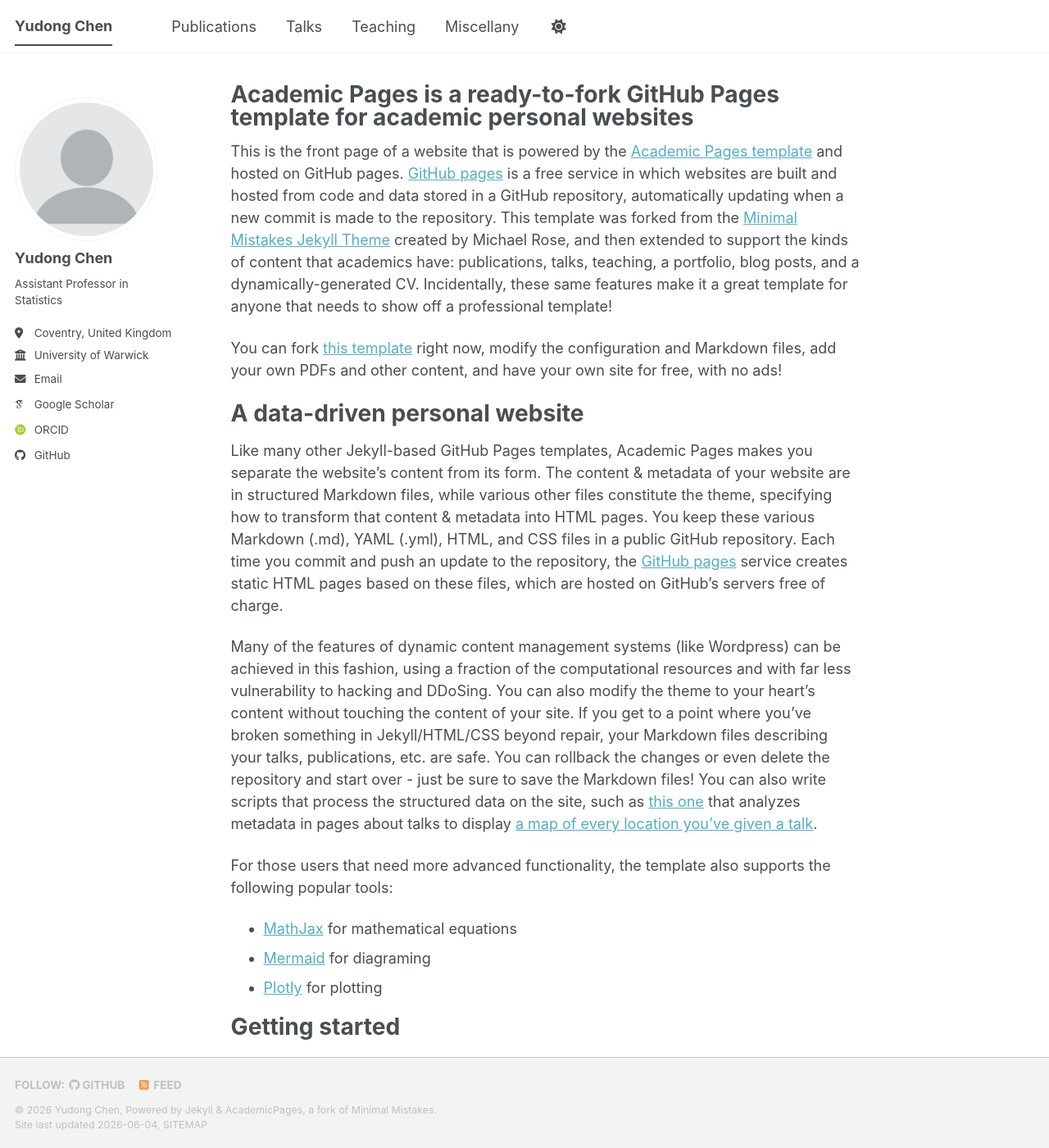
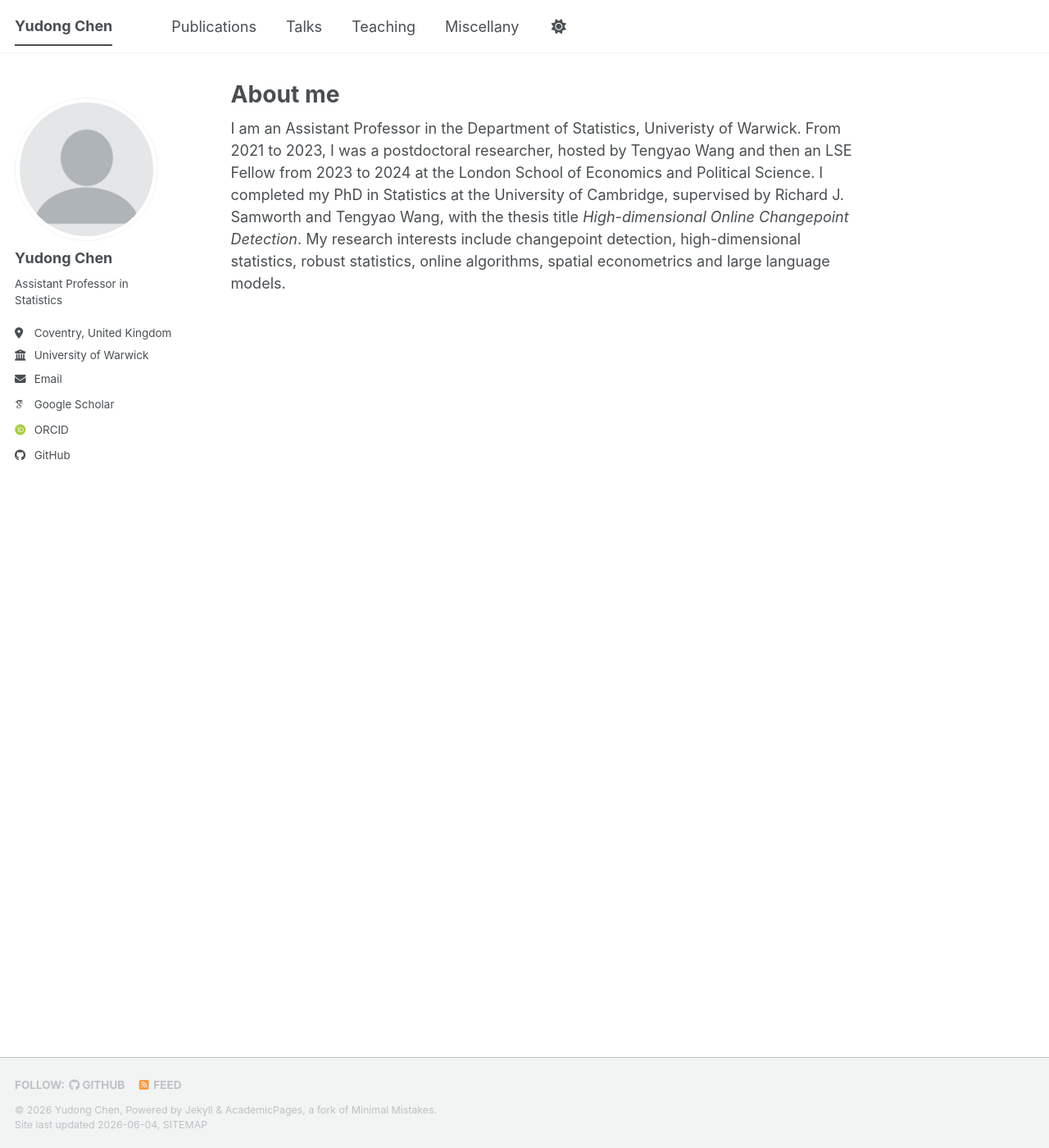
Before and after one commit to yudongchen88/yudongchen88.github.io, a Jekyll site: the page built from _pages/about.md, in a window 1280 px wide and 1400 px high. Shown: the whole window at 82% size. Built offline with Jekyll 4.4.1, drawn with Linux system fonts in a browser that asks for light colours; some web fonts are replaced; a script bundle is joined from its source files by our own code; library files that are not in the unit come from our copies; some of the changed text lies outside the part shown.

Commit message:
Revise about page with personal academic details
Updated the title and content to reflect personal information and academic background.

```diff
--- a/_pages/about.md
+++ b/_pages/about.md
@@ -1,15 +1,17 @@
 ---
 permalink: /
-title: "Academic Pages is a ready-to-fork GitHub Pages template for academic personal websites"
+title: "About me"
 author_profile: true
 redirect_from:
   - /about/
   - /about.html
 ---
 
-This is the front page of a website that is powered by the [Academic Pages template](https://github.com/academicpages/academicpages.github.io) and hosted on GitHub pages. [GitHub pages](https://pages.github.com) is a free service in which websites are built and hosted from code and data stored in a GitHub repository, automatically updating when a new commit is made to the repository. This template was forked from the [Minimal Mistakes Jekyll Theme](https://mmistakes.github.io/minimal-mistakes/) created by Michael Rose, and then extended to support the kinds of content that academics have: publications, talks, teaching, a portfolio, blog posts, and a dynamically-generated CV. Incidentally, these same features make it a great template for anyone that needs to show off a professional template!
+I am an Assistant Professor in the {{< staticref "https://warwick.ac.uk/fac/sci/statistics/" "newtab" >}}Department of Statistics{{< /staticref >}}, Univeristy of Warwick. From 2021 to 2023, I was a postdoctoral researcher, hosted by {{< staticref "https://personal.lse.ac.uk/wangt60/" "newtab" >}}Tengyao Wang{{< /staticref >}} and then an LSE Fellow from 2023 to 2024 at the London School of Economics and Political Science. I completed my PhD in Statistics at the University of Cambridge, supervised by {{< staticref "http://www.statslab.cam.ac.uk/~rjs57/" "newtab" >}}Richard J. Samworth{{< /staticref >}} and {{< staticref "https://personal.lse.ac.uk/wangt60/" "newtab" >}}Tengyao Wang{{< /staticref >}}, with the thesis title *High-dimensional Online Changepoint Detection*. My research interests include changepoint detection, high-dimensional statistics, robust statistics, online algorithms, spatial econometrics and large language models.
 
- You can fork [this template](https://github.com/academicpages/academicpages.github.io) right now, modify the configuration and Markdown files, add your own PDFs and other content, and have your own site for free, with no ads!
+<!--This is the front page of a website that is powered by the [Academic Pages template](https://github.com/academicpages/academicpages.github.io) and hosted on GitHub pages. [GitHub pages](https://pages.github.com) is a free service in which websites are built and hosted from code and data stored in a GitHub repository, automatically updating when a new commit is made to the repository. This template was forked from the [Minimal Mistakes Jekyll Theme](https://mmistakes.github.io/minimal-mistakes/) created by Michael Rose, and then extended to support the kinds of content that academics have: publications, talks, teaching, a portfolio, blog posts, and a dynamically-generated CV. Incidentally, these same features make it a great template for anyone that needs to show off a professional template!
+
+% You can fork [this template](https://github.com/academicpages/academicpages.github.io) right now, modify the configuration and Markdown files, add your own PDFs and other content, and have your own site for free, with no ads!
 
 A data-driven personal website
 ======
@@ -53,4 +55,4 @@
 
 For more info
 ------
-More info about configuring Academic Pages can be found in [the guide](https://academicpages.github.io/markdown/), the [growing wiki](https://github.com/academicpages/academicpages.github.io/wiki), and you can always [ask a question on GitHub](https://github.com/academicpages/academicpages.github.io/discussions). The [guides for the Minimal Mistakes theme](https://mmistakes.github.io/minimal-mistakes/docs/configuration/) (which this theme was forked from) might also be helpful.
+More info about configuring Academic Pages can be found in [the guide](https://academicpages.github.io/markdown/), the [growing wiki](https://github.com/academicpages/academicpages.github.io/wiki), and you can always [ask a question on GitHub](https://github.com/academicpages/academicpages.github.io/discussions). The [guides for the Minimal Mistakes theme](https://mmistakes.github.io/minimal-mistakes/docs/configuration/) (which this theme was forked from) might also be helpful. -->
```
